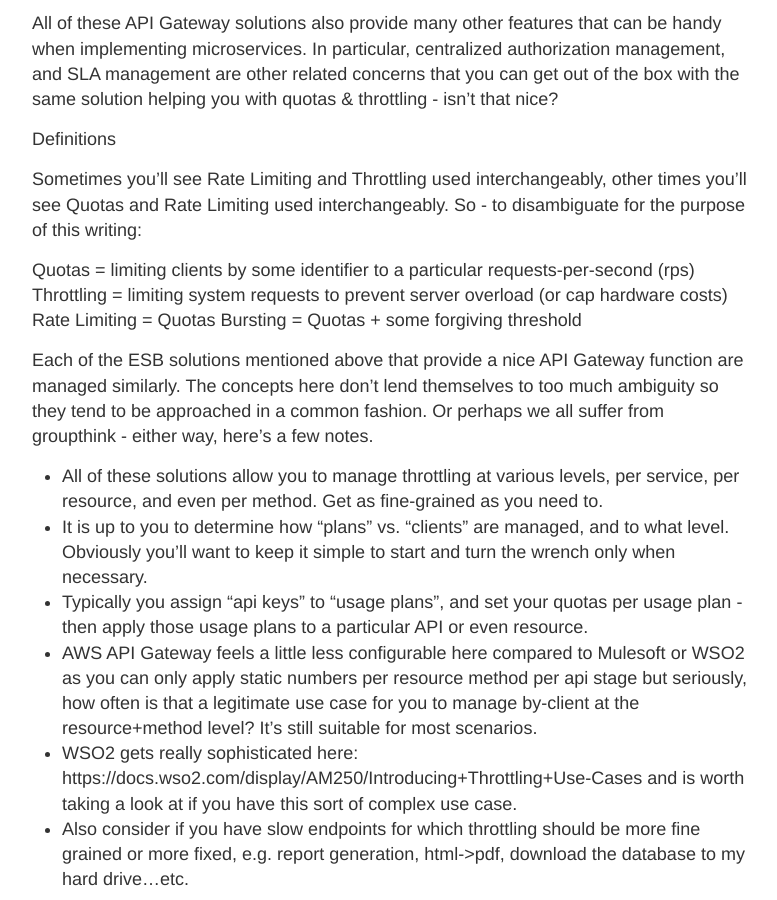
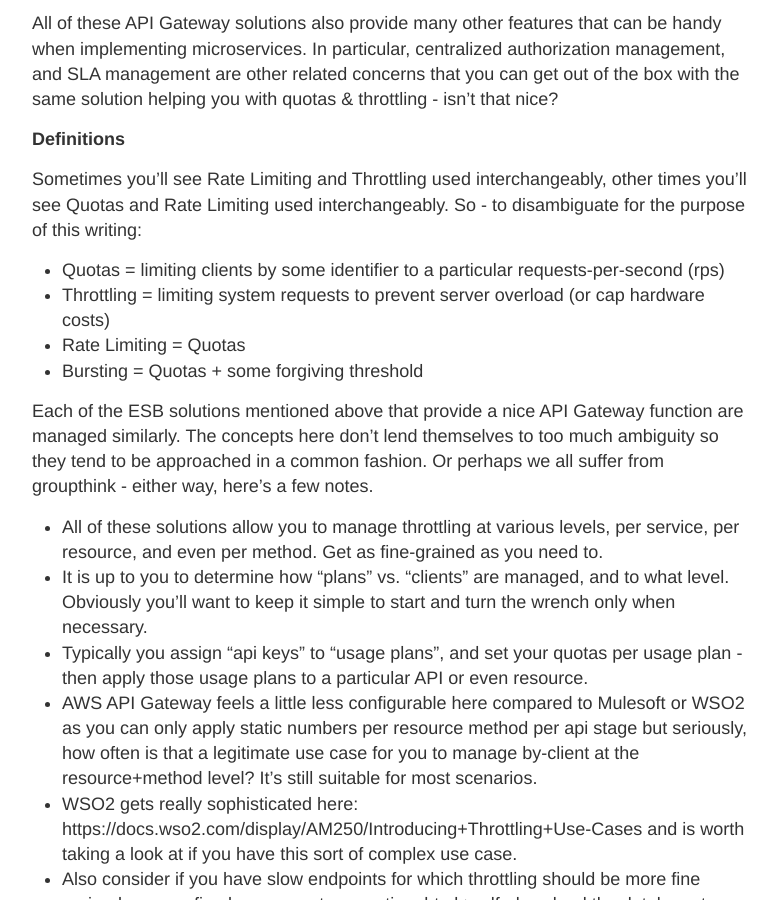
Before and after one commit to revelfire/revelfire.github.io, a Jekyll site: the page built from _posts/2018-08-13-Deeper-Into-Versions-and-Quotas.md, in a window 1280 px wide and 900 px high, scrolled down 2054 px. Shown: the whole window, without its empty margins (248-1025 px from the left). Built offline with Jekyll 4.4.1, drawn with Linux system fonts in a browser that asks for light colours; our own code applies the rules of GitHub Pages for plain Markdown files.

```diff
--- a/_posts/2018-08-13-Deeper-Into-Versions-and-Quotas.md
+++ b/_posts/2018-08-13-Deeper-Into-Versions-and-Quotas.md
@@ -37,14 +37,14 @@ Of course if you have budget, Apigee is a nice full featured solution.  Contrast
 
 All of these API Gateway solutions also provide many other features that can be handy when implementing microservices. In particular, centralized authorization management, and SLA management are other related concerns that you can get out of the box with the same solution helping you with quotas & throttling - isn't that nice?
 
-Definitions
+**Definitions**
 
 Sometimes you'll see Rate Limiting and Throttling used interchangeably, other times you'll see Quotas and Rate Limiting used interchangeably.  So - to disambiguate for the purpose of this writing:
 
-Quotas = limiting clients by some identifier to a particular requests-per-second (rps)
-Throttling = limiting system requests to prevent server overload (or cap hardware costs)
-Rate Limiting = Quotas
-Bursting = Quotas + some forgiving threshold
+* Quotas = limiting clients by some identifier to a particular requests-per-second (rps)
+* Throttling = limiting system requests to prevent server overload (or cap hardware costs)
+* Rate Limiting = Quotas
+* Bursting = Quotas + some forgiving threshold
 
 
 Each of the ESB solutions mentioned above that provide a nice API Gateway function are managed similarly. The concepts here don't lend themselves to too much ambiguity so they tend to be approached in a common fashion. Or perhaps we all suffer from groupthink - either way, here's a few notes.
@@ -81,7 +81,7 @@ Done laughing/snickering? Good.
 
 Change is the constant of life, and it is no different with API's. There's a few levels at which we can handle this change.
 
-Routing
+### Routing
 
 In the routing approach, inbound requestors are directed to discreet applications based on some inbound parameters. An important factor to keep in mind here is that with this definition for routing, we are specifically addressing an application deployment. Therefore if we say 1 version = 1 server, probably 2 versions = 2 servers and so on - so there is a direct correlation to infrastructure costs here.
 
@@ -102,23 +102,23 @@ The most opaque to me is the 'header-glommed' mechanism, but lately its the one
 Of course make sure the routing tooling you have available is capable of routing based on headers and not just url pathing. Most are. But lets talk about switching, and then see if maybe a hybrid approach is in order.
 
 
-Switching
+### Switching
 
 I refer to switching here as a mechanism whereby you swap code paths based on some inbound parameters. These parameters are all the exact same options as we saw in Routing, but we are using them within a single deployed application to cause different behaviors that your API evinces based on the version represented.
 
 Whether this manifests as Aspects that marshall up a particular controller, or if-statements in a single controller, or a blend of these, in some way you are willfully spaghetiffying your code in order to accommodate an API version without increasing your deployment count.
 
-When to Version
+### When to Version
 
 You should consider your versioning requirements in the context of destructive vs. non-destructive API changes. Destructive changes are best handled by separated deployments in my opinion. If for some reason you find this objectionable, you might also consider versioning your endpoint, e.g. /user_v1 /user_v2, but that gets a bit ugly on the client side is my feeling.
 
 Does it matter if 5 new properties were added? Will that affect your clients? How about 2 new endpoints? Probably not. When you start changing property names, model structures/relationships, removing properties - then you need to start versioning. I would not personally choose to version an API at all unless there were material destructive changes.
 
-	Public vs Private
+### Public vs Private
 
 Internal is easier than external. Try really hard to limit your public API change rate.
 
-Recommendations
+### Recommendations
 
 1. Use a hybrid approach, both Routing and Switching.
 2. Route to major versions and host separate applications. Route via url pathing or dns. Use integers, e.g. /v1, /v2.
@@ -127,7 +127,7 @@ Recommendations
 5. Support the minimum number of historical versions, sunset often as you can.
 6. Minimize the support for older versions as much as possible. Bugfixes only. No new features. Help the clients make the decision to move forward. Sometimes inflexibility is good, sometimes the customer is actually wrong (...or lazy).
 
-Tradeoffs
+### Tradeoffs
 
 Ultimately you must ask where to best spend your capital. Do we add complexity at the developer side, via maximizing use of switching, or at the infrastructure side, by routing to multiple versions?
 
```
